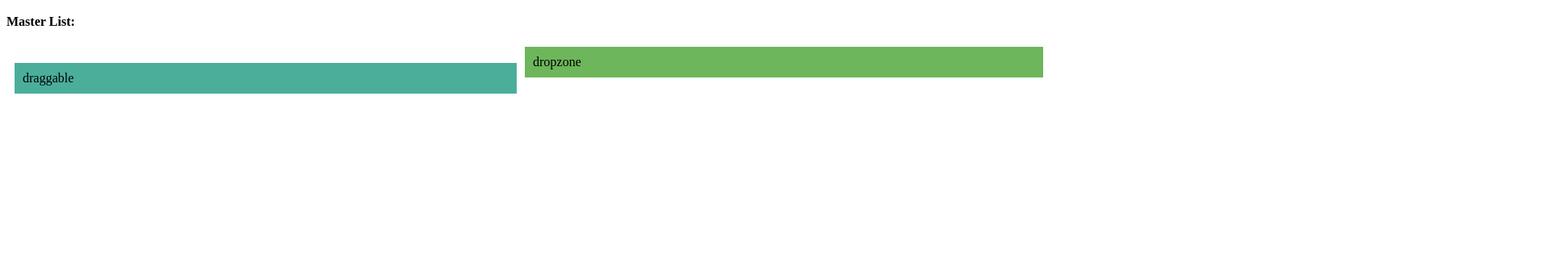
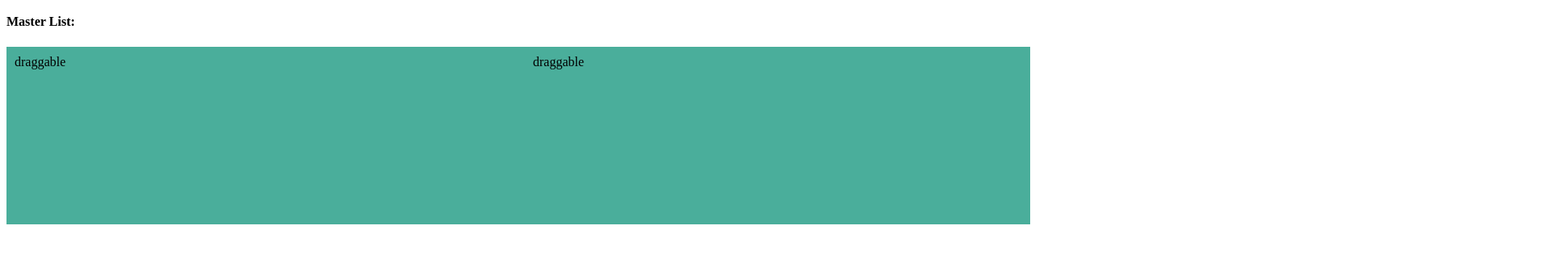
Before and after one commit to ashjoh25/Final-Project, a website: page main.html in a window 1280 px wide. Shown: the part 120-436 px from the top of the page at 81% size, 1920 px wide, since content can reach past the window. Drawn offline with Linux system fonts and the light colour scheme.

Commit message:
getting rid of example divs

```diff
--- a/main.html
+++ b/main.html
@@ -16,23 +16,34 @@
 
     <h4>Master List:</h4>
     <div class = "masterlist">
-        <div class="example-origin">
+
             <div
               id="draggable-1"
               class="example-draggable"
             >
               draggable
-        </div>
     </div>
 
-    <div class = "list_container1">
+    <div class = "list_container">
         <div class="example-dropzone"
     >
       dropzone
     </div>
-    <div class = "list_container">
+    <div class = "slot1"></div>
+        <div class = "exampledropzone"></div>
+
+
+
     </div>
 
+    <div class = "slot1">
+
+        <div
+          id="draggable-1"
+          class="example-draggable"
+        >
+          draggable
+</div>
     <script src = "list_object.js"></script>
     <script src = "task_object.js"></script>
     <script src = "main_event_handlers.js"></script>
--- a/styles/main_style.css
+++ b/styles/main_style.css
@@ -17,6 +17,11 @@ text {
     grid-template-columns: repeat(3, 640px);
     grid-template-rows: minmax(200px, auto);
     gap: auto;
+    background-color: #4AAE9B;
+    font-weight: normal;
+    margin-bottom: 10px;
+    margin-top: 10px;
+    padding: 10px;
 }
 
 .list_container {
@@ -88,32 +93,3 @@ text {
     grid-row-start: 3;
     grid-row-end: 4;
 }
-
-.example-parent {
-    border: 2px solid #DFA612;
-    color: black;
-    display: flex;
-    font-family: sans-serif;
-    font-weight: bold;
-  }
-
-  .example-origin {
-    flex-basis: 100%;
-    flex-grow: 1;
-    padding: 10px;
-  }
-
-  .example-draggable {
-    background-color: #4AAE9B;
-    font-weight: normal;
-    margin-bottom: 10px;
-    margin-top: 10px;
-    padding: 10px;
-  }
-
-  .example-dropzone {
-    background-color: #6DB65B;
-    flex-basis: 100%;
-    flex-grow: 1;
-    padding: 10px;
-  }
```
